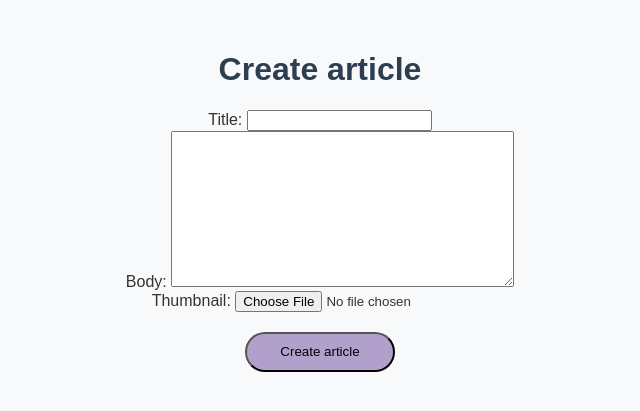
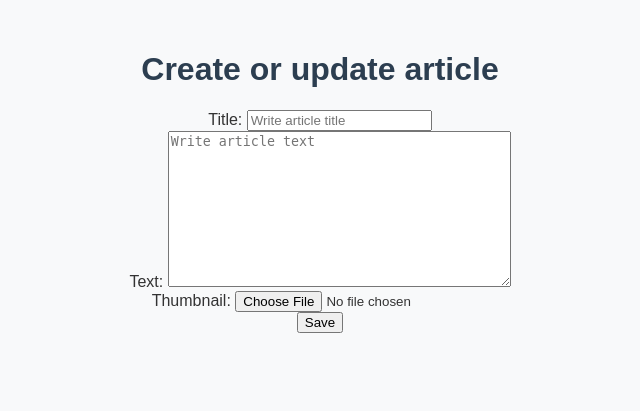
Before and after one commit to rmrrwnnr26/blog_609-31_Ivanova_V_V, a Django app: page /articles/create in a window 1280 px wide. Shown: the part 60-471 px from the top of the page, without its empty margins (320-960 px from the left). Run offline with Django 5.2, Linux system fonts and the light colour scheme; the visitor is signed in with stand-in values (Sample User, id 1).

Commit message:
added new feature for deleting and updating articles

```diff
--- a/articles/forms.py
+++ b/articles/forms.py
@@ -2,7 +2,17 @@
 
 from . import models
 
-class CreateArticle(forms.ModelForm):
+class ArticleForm(forms.ModelForm):
     class Meta:
         model = models.Article
         fields = ['title', 'body', 'thumbnail']
+        labels = {
+            "title": "Title",
+            "body": "Text",
+            "thumbnail": "Thumbnail"
+        }
+        widgets = {
+            "title": forms.TextInput(attrs={'placeholder': 'Write article title', 'class': 'form-control mb-3'}),
+            "body": forms.Textarea(attrs={'placeholder': 'Write article text', 'class': 'form-control mb-3'}),
+            "thumbnail": forms.ClearableFileInput(attrs={'class': 'form-control mb-3'})
+        }
--- a/articles/templates/articles/article_create.html
+++ b/articles/templates/articles/article_form.html
@@ -2,10 +2,10 @@
 {% load static %}
 {% block title %}Create article{% endblock title %}
 {% block content %}
-<h1>Create article</h1>
+<h1>Create or update article</h1>
 <form class="form" action="{% url 'articles:create' %}" method="post" enctype="multipart/form-data">
     {% csrf_token %}
     {{ form }}
-    <button class="create_article" type="submit">Create article</button>
+    <button class="btn btn-primary" type="submit">Save</button>
 </form>
 {% endblock content %}
--- a/articles/urls.py
+++ b/articles/urls.py
@@ -10,4 +10,6 @@
     path('', views.article_list, name='article'),
     path('create', views.article_create, name='create'),
     path('<slug:slug>', views.article_item, name='article_detail'),
+    path('update/<slug:slug>', views.article_update, name='update'),
+    path('delete/<slug:slug>', views.article_delete, name='delete'),
 ]
--- a/articles/views.py
+++ b/articles/views.py
@@ -1,4 +1,5 @@
 from django.contrib.auth.decorators import login_required
+from django.http import HttpResponse
 from django.shortcuts import render, redirect
 from articles.models import Article
 
@@ -16,12 +17,40 @@
 @login_required(login_url='accounts:login')
 def article_create(request):
     if request.method == 'POST':
-        form = forms.CreateArticle(request.POST, request.FILES)
+        form = forms.ArticleForm(request.POST, request.FILES)
         if form.is_valid():
             instance = form.save(commit=False)
             instance.author = request.user
             instance.save()
             return redirect('homepage')
     else:
-        form = forms.CreateArticle()
-    return render(request, 'articles/article_create.html', {'form': form})
+        form = forms.ArticleForm()
+    return render(request, 'articles/article_form.html', {'form': form})
+
+#TODO: пофиксить повторное сохранение записи
+@login_required(login_url='accounts:login')
+def article_update(request, slug):
+    article = Article.objects.get(slug=slug)
+    if request.user.id == article.author.id:
+        if request.method == "POST":
+            form = forms.ArticleForm(request.POST, request.FILES, instance=article)
+            if form.is_valid():
+                instance = form.save(commit=False)
+                instance.author = request.user
+                instance.save()
+                return redirect('articles:article_detail', slug=article.slug)
+        else:
+            form = forms.ArticleForm(instance=article)
+        return render(request, 'articles/article_form.html', {'form': form})
+    return HttpResponse('401 Unauthorized', status=401)
+
+
+@login_required(login_url='accounts:login')
+def article_delete(request, slug):
+    article = Article.objects.get(slug=slug)
+    if request.user.id == article.author.id:
+        if request.method == "POST":
+            article.delete()
+            return redirect('homepage')
+        return render(request, 'articles/article_confirm_delete.html', {'article': article})
+    return HttpResponse('401 Unauthorized', status=401)
--- a/static/css/style.css
+++ b/static/css/style.css
@@ -269,7 +269,7 @@
     text-align: center;
 }
 
-.create_article{
+.btn btn-primary{
     background-color: #B19FCC;
     text-align: center;
     width: 150px;
--- a/templates/base_layout.html
+++ b/templates/base_layout.html
@@ -27,8 +27,11 @@
                         </form>
                     </li>
                     {% else %}
-                    <li>
+                    <li class="nav-item ms auto">
                         <a href="{% url 'accounts:login' %}">Login</a>
+                    </li>
+                    <li class="nav-item ms-3">
+                        <a class="btn btn-primary" href="{% url 'accounts:signup' %}">Sign up</a>
                     </li>
                     {% endif %}
                 </ul>
```
Also changed, not shown: accounts/forms.py (added, +27 -0 lines), accounts/views.py (+5 -6 lines), articles/templates/articles/article_confirm_delete.html (added, +13 -0 lines), articles/templates/articles/article_item.html (+12 -0 lines).
